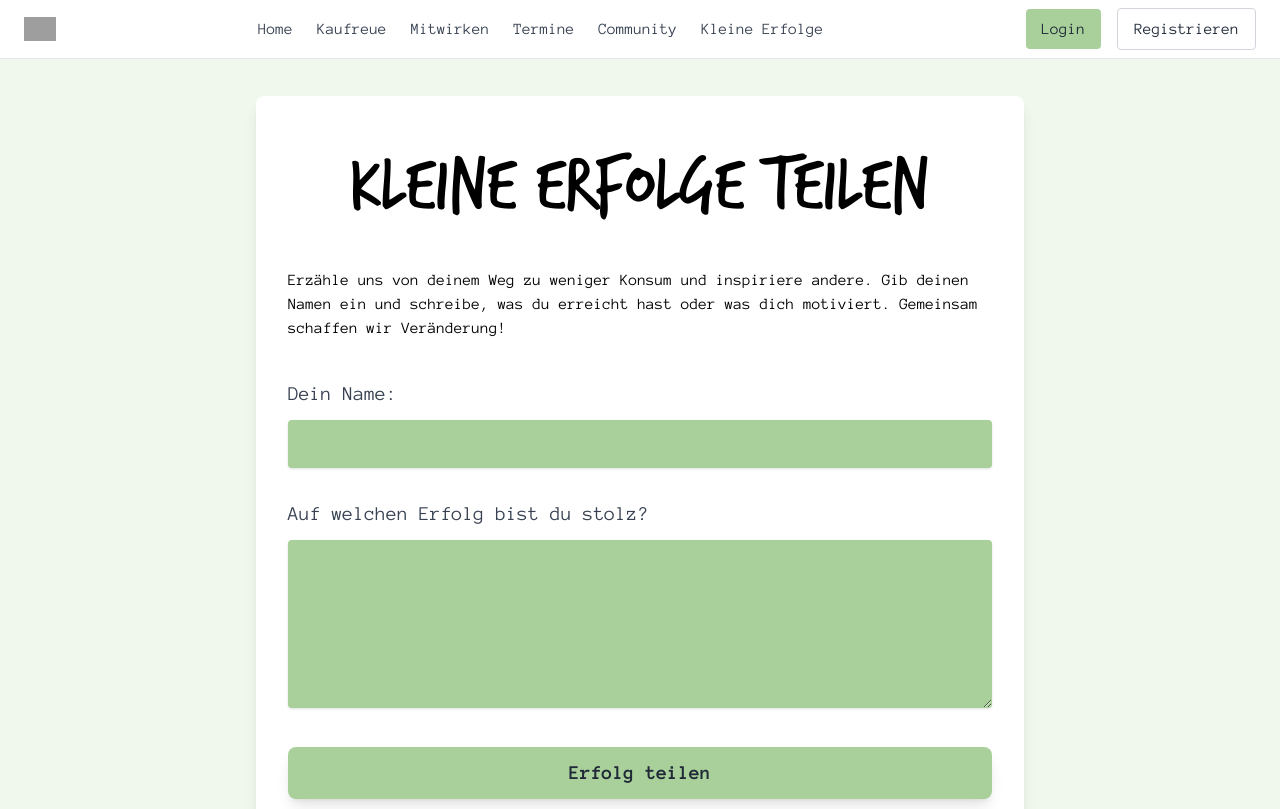
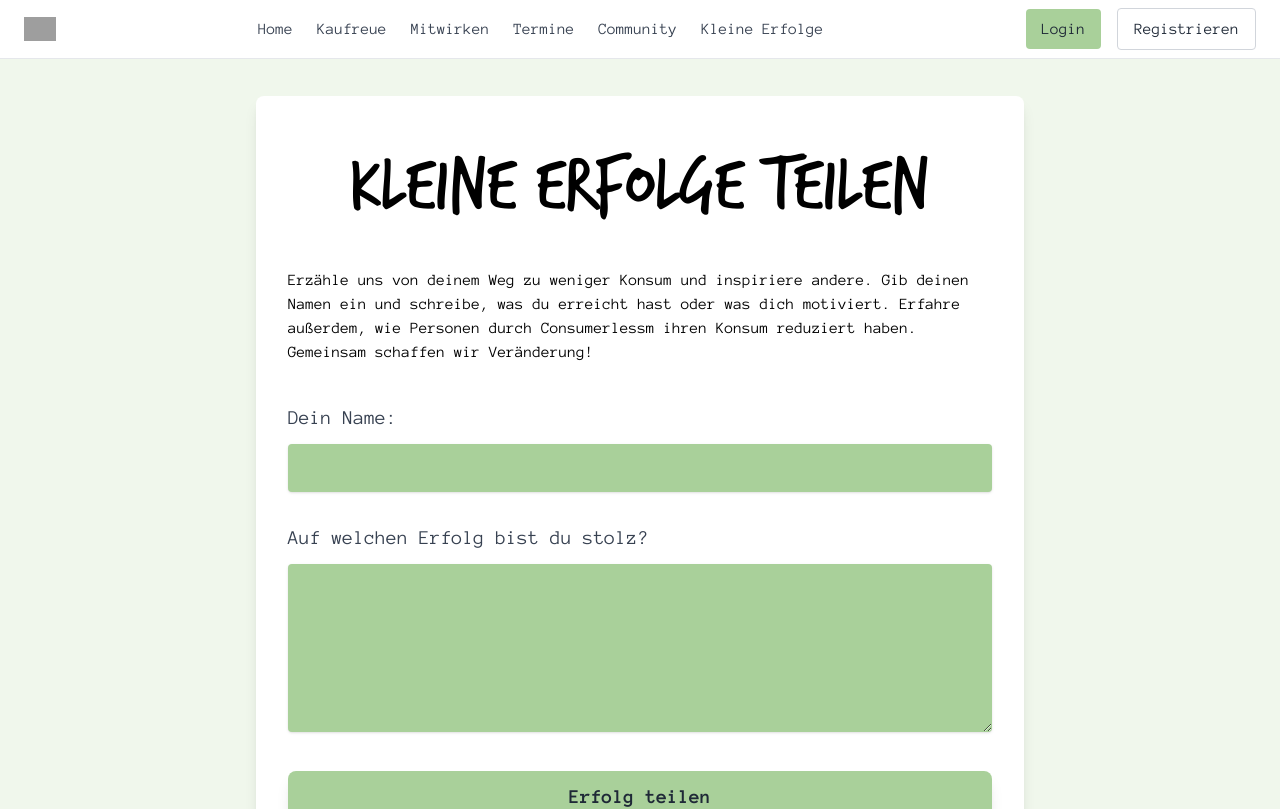
Before and after one commit to Veweevil/DMWT_Gruppe_3_Consumerlessm, a Next.js app: page /comments in a window 1280 px wide. Shown: the top 809 px of the page. Built offline with nearby package versions, Linux system fonts and the light colour scheme; no server answers; the database is empty; grey boxes are pictures that could not be loaded.

Commit message:
comments etwas geändert

```diff
--- a/src/app/comments/page.js
+++ b/src/app/comments/page.js
@@ -60,7 +60,7 @@ function CommentForm() {
                     <h2 className="text-[5rem] font-trash-hand text-black text-center mb-5">
                         Kleine Erfolge teilen
                     </h2>
-                    <p className="mb-10">Erzähle uns von deinem Weg zu weniger Konsum und inspiriere andere. Gib deinen Namen ein und schreibe, was du erreicht hast oder was dich motiviert. Gemeinsam schaffen wir Veränderung!</p>
+                    <p className="mb-10">Erzähle uns von deinem Weg zu weniger Konsum und inspiriere andere. Gib deinen Namen ein und schreibe, was du erreicht hast oder was dich motiviert. Erfahre außerdem, wie Personen durch Consumerlessm ihren Konsum reduziert haben. Gemeinsam schaffen wir Veränderung!</p>
 
                     {/* Formular */}
                     <form onSubmit={handleSubmit} className="space-y-8">
--- a/src/app/components/Community.js
+++ b/src/app/components/Community.js
@@ -3,11 +3,11 @@ export default function Community() {
     return (
 <div id ="community-section" className="p-20 items-center justify-center flex flex-col">
     <h1 className="ueberschrift">Community</h1>
-    <hr className="hr-mitte"/>
+
     <p className="mb-10 font-anonymous-pro text-center text-3xl italic">&bdquo;Entdecke die Community, die dich inspiriert&ldquo;</p>
     <img className="mx-auto mb-16 rounded" src="community.jpg" alt="Peoples holding each others" width="600" height="250"></img>
-    <p className="mb-5 font-anonymous-pro text-center text-2xl">So hilft dir Consumerlessm, deinen Konsum zu reduzieren</p>
-    <hr className="hr-mitte1"></hr>
+    <p className="mb-10 font-anonymous-pro text-center text-2xl">So hilft dir Consumerlessm, deinen Konsum zu reduzieren:</p>
+
     <div className="container">
         {/*Feld 1*/}
         <div className="item">
```
